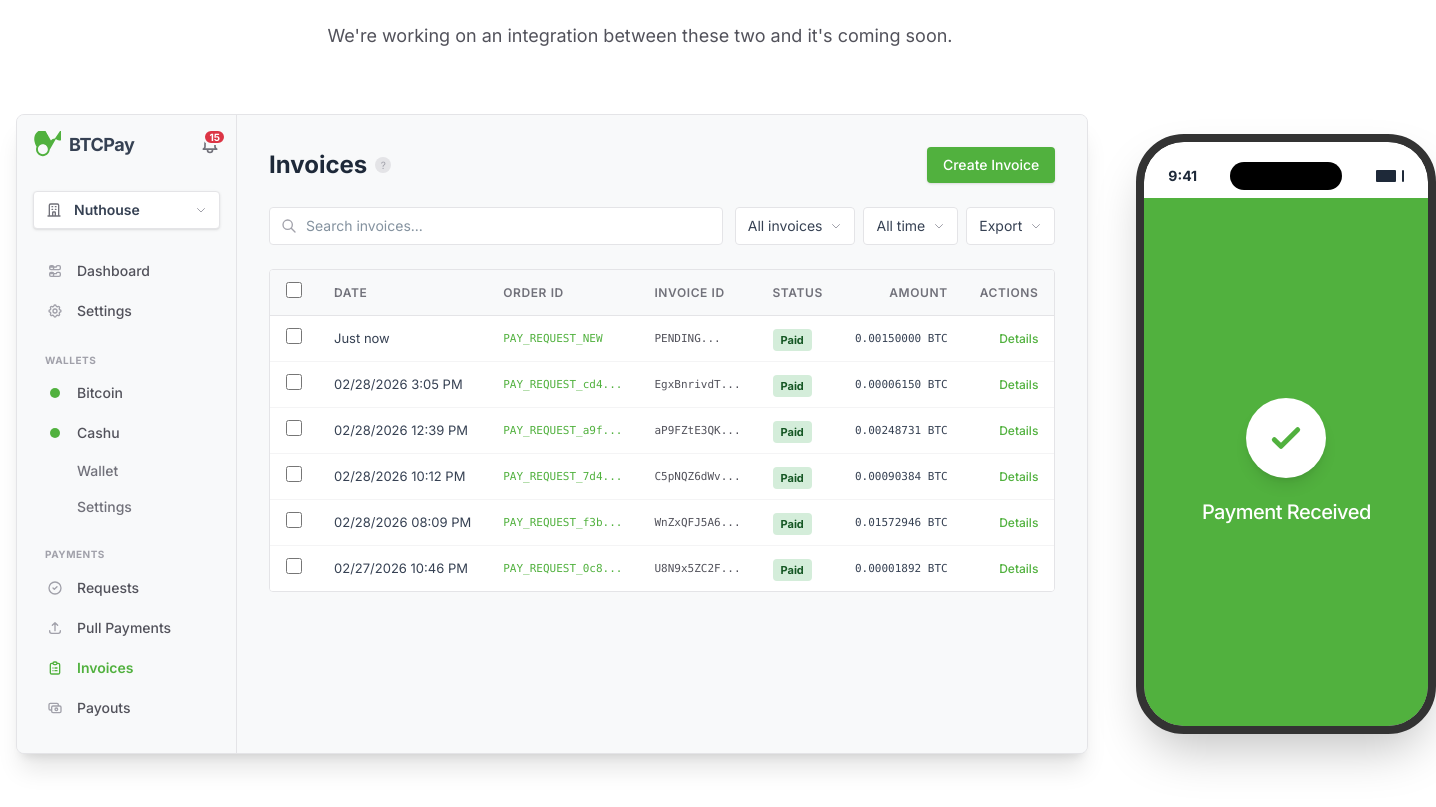
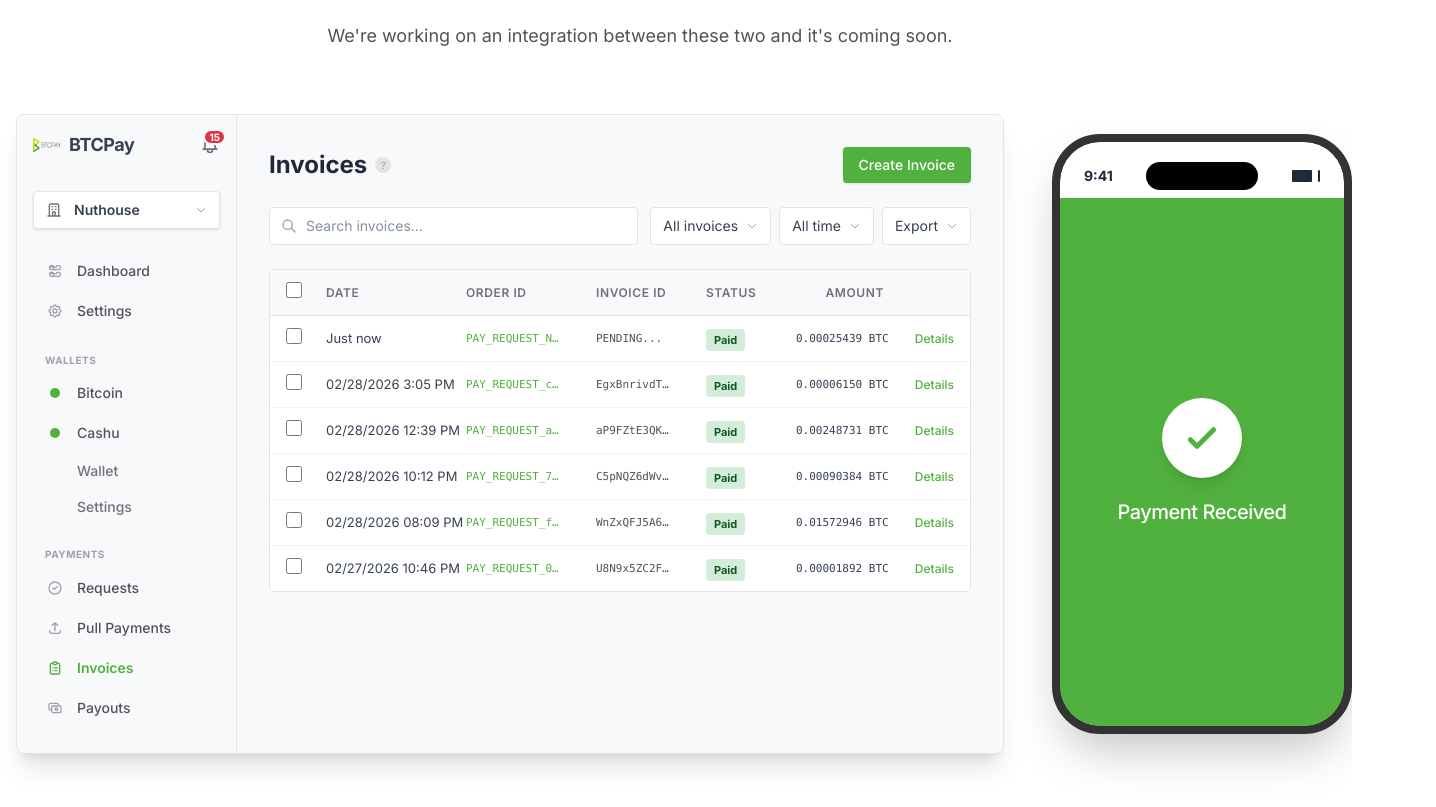
Before and after one commit to swedishfrenchpress/miniature-octo-invention, a Next.js app in the folder numo-site/: page / in a window 1280 px wide. Shown: the part 4040-4847 px from the top of the page, 1436 px wide, since content can reach past the window. Built offline with nearby package versions, Linux system fonts and the light colour scheme; a web font is replaced by a local one.

Commit message:
updated btcpayserver animation timings.

```diff
--- a/numo-site/src/app/page.tsx
+++ b/numo-site/src/app/page.tsx
@@ -1127,11 +1127,7 @@ function BTCPayInterface({ paymentStatus }: { paymentStatus: 'pending' | 'paid'
       <div className="w-[220px] bg-[#f8f9fa] border-r border-gray-200 hidden md:flex flex-col flex-shrink-0">
         <div className="p-4 flex items-center justify-between mb-2">
            <div className="flex items-center gap-2">
-             <div className="w-7 h-7">
-               <svg viewBox="0 0 100 100" className="text-[#51b13e]" fill="currentColor">
-                  <path d="M78.3 27.2c-5.9 0-11 2.7-14.3 6.9l-26.6-47C35.9-9.8 17.5 1.5 17.5 1.5S1.4 11.3 5 35.1c0 0 1.2 10.7 7.7 20.8-1.2 2.9-1.9 6.1-1.9 9.5 0 13.5 11 24.5 24.5 24.5 12.8 0 23.3-9.9 24.4-22.5l22-38.6c3.2 3 7.5 4.9 12.2 4.9 9.8 0 17.7-8 17.7-17.7s-7.9-18.8-13.3-18.8zM35.3 83.1c-9.8 0-17.7-8-17.7-17.7s8-17.7 17.7-17.7c9.8 0 17.7 8 17.7 17.7s-7.9 17.7-17.7 17.7z" />
-               </svg>
-             </div>
+             <Image src="/btcpay-logo.svg" alt="BTCPay Server" width={28} height={28} />
              <span className="font-bold text-gray-700 text-lg tracking-tight">BTCPay</span>
            </div>
            <div className="relative cursor-pointer">
@@ -1241,18 +1237,18 @@ function BTCPayInterface({ paymentStatus }: { paymentStatus: 'pending' | 'paid'
             {/* Table */}
             <div className="bg-white rounded border border-gray-200 overflow-hidden">
                <div className="overflow-x-auto [&::-webkit-scrollbar]:hidden">
-                 <table className="w-full text-xs md:text-sm">
+                 <table className="w-full text-xs md:text-sm table-fixed">
                     <thead className="bg-[#f8f9fa]">
                       <tr className="text-gray-500 border-b border-gray-200">
-                         <th className="py-3 px-4 text-left w-10">
+                         <th className="py-3 px-4 text-left w-[40px]">
                             <input type="checkbox" className="rounded border-gray-300 text-[#51b13e] focus:ring-[#51b13e] w-4 h-4" />
                          </th>
-                         <th className="py-3 px-4 text-left font-semibold text-xs uppercase tracking-wider text-gray-500">Date</th>
-                         <th className="py-3 px-4 text-left font-semibold text-xs uppercase tracking-wider text-gray-500 w-32 md:w-auto">Order ID</th>
-                         <th className="py-3 px-4 text-left font-semibold text-xs uppercase tracking-wider text-gray-500 w-32 md:w-auto hidden sm:table-cell">Invoice ID</th>
-                         <th className="py-3 px-4 text-left font-semibold text-xs uppercase tracking-wider text-gray-500">Status</th>
-                         <th className="py-3 px-4 text-right font-semibold text-xs uppercase tracking-wider text-gray-500">Amount</th>
-                         <th className="py-3 px-4 text-right font-semibold text-xs uppercase tracking-wider text-gray-500">Actions</th>
+                         <th className="py-3 px-4 text-left font-semibold text-xs uppercase tracking-wider text-gray-500 w-[140px]">Date</th>
+                         <th className="py-3 px-4 text-left font-semibold text-xs uppercase tracking-wider text-gray-500 w-[130px]">Order ID</th>
+                         <th className="py-3 px-4 text-left font-semibold text-xs uppercase tracking-wider text-gray-500 w-[110px] hidden sm:table-cell">Invoice ID</th>
+                         <th className="py-3 px-4 text-left font-semibold text-xs uppercase tracking-wider text-gray-500 w-[90px]">Status</th>
+                         <th className="py-3 px-4 text-right font-semibold text-xs uppercase tracking-wider text-gray-500 w-[120px]">Amount</th>
+                         <th className="py-3 px-4 text-right w-[70px]"></th>
                       </tr>
                     </thead>
                     <tbody className="divide-y divide-gray-100">
@@ -1279,7 +1275,7 @@ function BTCPayInterface({ paymentStatus }: { paymentStatus: 'pending' | 'paid'
                                  )}
                            </td>
                           <td className="py-3 px-4 text-right text-gray-700 align-middle whitespace-nowrap font-mono text-[11px]">
-                                0.00150000 BTC
+                                0.00025439 BTC
                           </td>
                           <td className="py-3 px-4 text-right align-middle whitespace-nowrap">
                                 <span className="text-[#51b13e] cursor-pointer hover:underline text-xs font-medium flex items-center justify-end gap-1">
```
Also changed, not shown: numo-site/public/btcpay-logo.svg.
